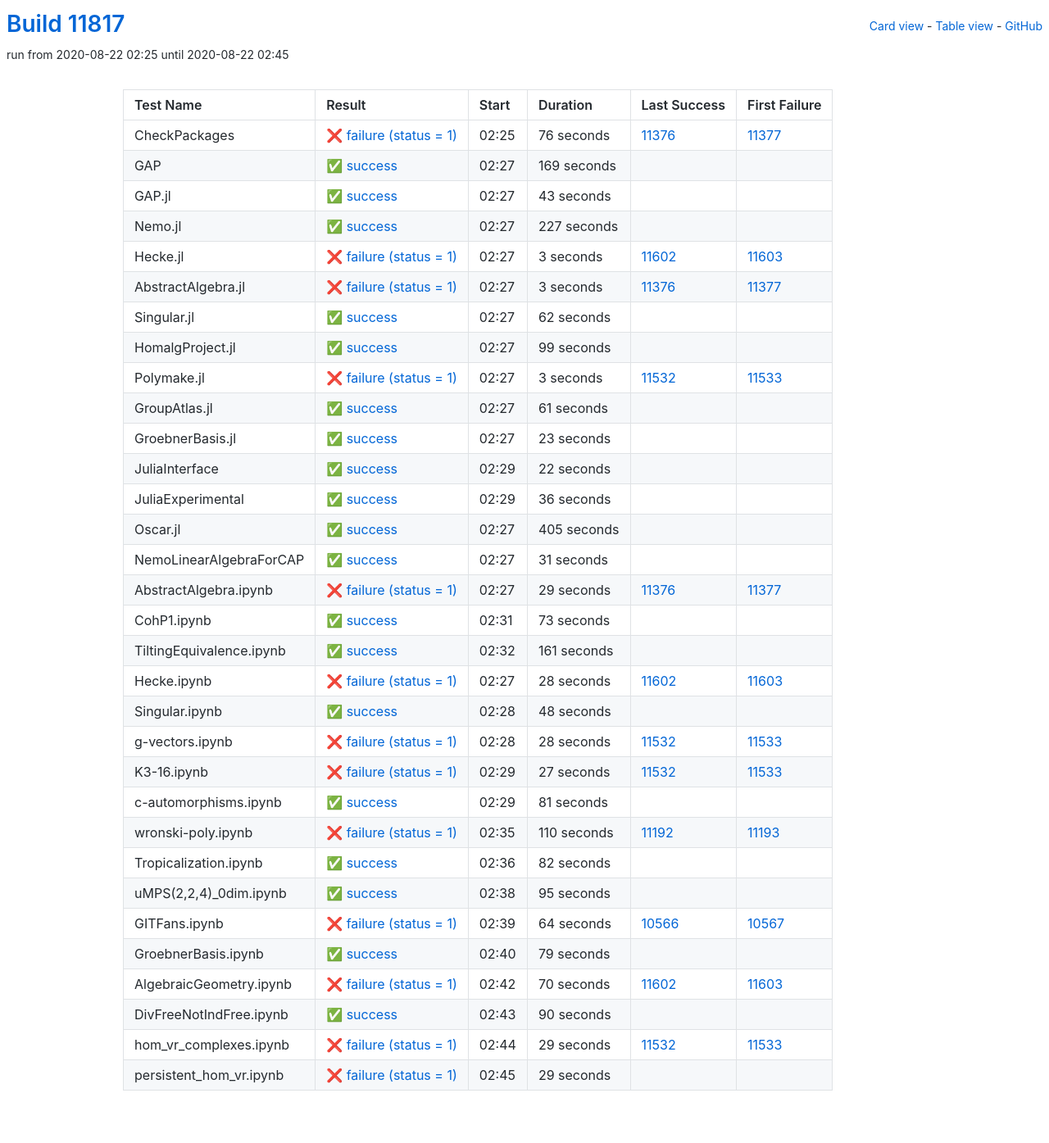
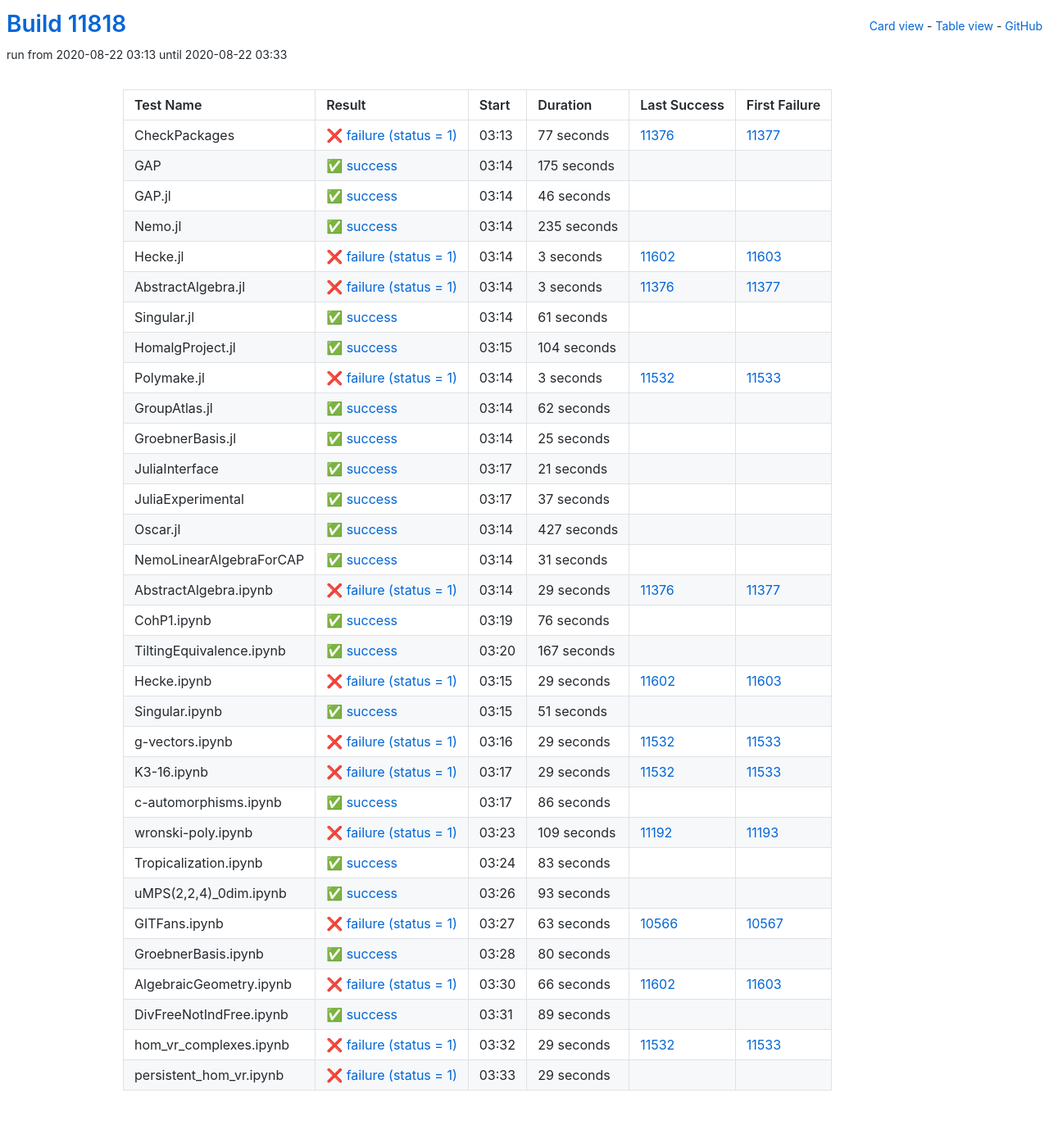
Before and after one commit to oscar-system/oscar-ci-status, a Jekyll site: the page built from table.html, in a window 1280 px wide. Shown: the whole page at 82% size. Built offline with Jekyll 4.4.1, drawn with Linux system fonts in a browser that asks for light colours.

Commit message:
Build #11818

```diff
--- a/_data/ci.yml
+++ b/_data/ci.yml
@@ -1,6 +1,6 @@
 ---
-build: 11817
-build_url: https://oscarci.mathematik.uni-kl.de/job/oscar/11817/
+build: 11818
+build_url: https://oscarci.mathematik.uni-kl.de/job/oscar/11818/
 job: oscar
 organization: oscar-system
 repo: oscar-ci-status
@@ -8,56 +8,56 @@
 tests:
 - name: CheckPackages
   id: checkpackages
-  log: https://oscarci.mathematik.uni-kl.de/job/oscar/11817/artifact/logs/build-11817/CheckPackages.log
-  start: 2020-08-22 02:25
+  log: https://oscarci.mathematik.uni-kl.de/job/oscar/11818/artifact/logs/build-11818/CheckPackages.log
+  start: 2020-08-22 03:13
   success: false
   exitcode: 1
   status: failure
-  duration: 76
+  duration: 77
   last_success: 11376
   last_success_url: https://oscarci.mathematik.uni-kl.de/job/oscar/11376/
   first_failure: 11377
   first_failure_url: https://oscarci.mathematik.uni-kl.de/job/oscar/11377/
 - name: GAP
   id: gap
-  log: https://oscarci.mathematik.uni-kl.de/job/oscar/11817/artifact/logs/build-11817/GAP.log
-  start: 2020-08-22 02:27
+  log: https://oscarci.mathematik.uni-kl.de/job/oscar/11818/artifact/logs/build-11818/GAP.log
+  start: 2020-08-22 03:14
   success: true
   exitcode: 0
   status: success
-  duration: 169
+  duration: 175
   last_success: false
   last_success_url:
   first_failure: false
   first_failure_url:
 - name: GAP.jl
   id: gap-jl
-  log: https://oscarci.mathematik.uni-kl.de/job/oscar/11817/artifact/logs/build-11817/GAP.jl.log
-  start: 2020-08-22 02:27
+  log: https://oscarci.mathematik.uni-kl.de/job/oscar/11818/artifact/logs/build-11818/GAP.jl.log
+  start: 2020-08-22 03:14
   success: true
   exitcode: 0
   status: success
-  duration: 43
+  duration: 46
   last_success: false
   last_success_url:
   first_failure: false
   first_failure_url:
 - name: Nemo.jl
   id: nemo-jl
-  log: https://oscarci.mathematik.uni-kl.de/job/oscar/11817/artifact/logs/build-11817/Nemo.jl.log
-  start: 2020-08-22 02:27
+  log: https://oscarci.mathematik.uni-kl.de/job/oscar/11818/artifact/logs/build-11818/Nemo.jl.log
+  start: 2020-08-22 03:14
   success: true
   exitcode: 0
   status: success
-  duration: 227
+  duration: 235
   last_success: false
   last_success_url:
   first_failure: false
   first_failure_url:
 - name: Hecke.jl
   id: hecke-jl
-  log: https://oscarci.mathematik.uni-kl.de/job/oscar/11817/artifact/logs/build-11817/Hecke.jl.log
-  start: 2020-08-22 02:27
+  log: https://oscarci.mathematik.uni-kl.de/job/oscar/11818/artifact/logs/build-11818/Hecke.jl.log
+  start: 2020-08-22 03:14
   success: false
   exitcode: 1
   status: failure
@@ -68,8 +68,8 @@
   first_failure_url: https://oscarci.mathematik.uni-kl.de/job/oscar/11603/
 - name: AbstractAlgebra.jl
   id: abstractalgebra-jl
-  log: https://oscarci.mathematik.uni-kl.de/job/oscar/11817/artifact/logs/build-11817/AbstractAlgebra.jl.log
-  start: 2020-08-22 02:27
+  log: https://oscarci.mathematik.uni-kl.de/job/oscar/11818/artifact/logs/build-11818/AbstractAlgebra.jl.log
+  start: 2020-08-22 03:14
   success: false
   exitcode: 1
   status: failure
@@ -80,32 +80,32 @@
   first_failure_url: https://oscarci.mathematik.uni-kl.de/job/oscar/11377/
 - name: Singular.jl
   id: singular-jl
-  log: https://oscarci.mathematik.uni-kl.de/job/oscar/11817/artifact/logs/build-11817/Singular.jl.log
-  start: 2020-08-22 02:27
+  log: https://oscarci.mathematik.uni-kl.de/job/oscar/11818/artifact/logs/build-11818/Singular.jl.log
+  start: 2020-08-22 03:14
   success: true
   exitcode: 0
   status: success
-  duration: 62
+  duration: 61
   last_success: false
   last_success_url:
   first_failure: false
   first_failure_url:
 - name: HomalgProject.jl
   id: homalgproject-jl
-  log: https://oscarci.mathematik.uni-kl.de/job/oscar/11817/artifact/logs/build-11817/HomalgProject.jl.log
-  start: 2020-08-22 02:27
+  log: https://oscarci.mathematik.uni-kl.de/job/oscar/11818/artifact/logs/build-11818/HomalgProject.jl.log
+  start: 2020-08-22 03:15
   success: true
   exitcode: 0
   status: success
-  duration: 99
+  duration: 104
   last_success: false
   last_success_url:
   first_failure: false
   first_failure_url:
 - name: Polymake.jl
   id: polymake-jl
-  log: https://oscarci.mathematik.uni-kl.de/job/oscar/11817/artifact/logs/build-11817/Polymake.jl.log
-  start: 2020-08-22 02:27
+  log: https://oscarci.mathematik.uni-kl.de/job/oscar/11818/artifact/logs/build-11818/Polymake.jl.log
+  start: 2020-08-22 03:14
   success: false
   exitcode: 1
   status: failure
@@ -116,68 +116,68 @@
   first_failure_url: https://oscarci.mathematik.uni-kl.de/job/oscar/11533/
 - name: GroupAtlas.jl
   id: groupatlas-jl
-  log: https://oscarci.mathematik.uni-kl.de/job/oscar/11817/artifact/logs/build-11817/GroupAtlas.jl.log
-  start: 2020-08-22 02:27
+  log: https://oscarci.mathematik.uni-kl.de/job/oscar/11818/artifact/logs/build-11818/GroupAtlas.jl.log
+  start: 2020-08-22 03:14
   success: true
   exitcode: 0
   status: success
-  duration: 61
+  duration: 62
   last_success: false
   last_success_url:
   first_failure: false
   first_failure_url:
 - name: GroebnerBasis.jl
   id: groebnerbasis-jl
-  log: https://oscarci.mathematik.uni-kl.de/job/oscar/11817/artifact/logs/build-11817/GroebnerBasis.jl.log
-  start: 2020-08-22 02:27
+  log: https://oscarci.mathematik.uni-kl.de/job/oscar/11818/artifact/logs/build-11818/GroebnerBasis.jl.log
+  start: 2020-08-22 03:14
   success: true
   exitcode: 0
   status: success
-  duration: 23
+  duration: 25
   last_success: false
   last_success_url:
   first_failure: false
   first_failure_url:
 - name: JuliaInterface
   id: juliainterface
-  log: https://oscarci.mathematik.uni-kl.de/job/oscar/11817/artifact/logs/build-11817/JuliaInterface.log
-  start: 2020-08-22 02:29
+  log: https://oscarci.mathematik.uni-kl.de/job/oscar/11818/artifact/logs/build-11818/JuliaInterface.log
+  start: 2020-08-22 03:17
   success: true
   exitcode: 0
   status: success
-  duration: 22
+  duration: 21
   last_success: false
   last_success_url:
   first_failure: false
   first_failure_url:
 - name: JuliaExperimental
   id: juliaexperimental
-  log: https://oscarci.mathematik.uni-kl.de/job/oscar/11817/artifact/logs/build-11817/JuliaExperimental.log
-  start: 2020-08-22 02:29
+  log: https://oscarci.mathematik.uni-kl.de/job/oscar/11818/artifact/logs/build-11818/JuliaExperimental.log
+  start: 2020-08-22 03:17
   success: true
   exitcode: 0
   status: success
-  duration: 36
+  duration: 37
   last_success: false
   last_success_url:
   first_failure: false
   first_failure_url:
 - name: Oscar.jl
   id: oscar-jl
-  log: https://oscarci.mathematik.uni-kl.de/job/oscar/11817/artifact/logs/build-11817/Oscar.jl.log
-  start: 2020-08-22 02:27
+  log: https://oscarci.mathematik.uni-kl.de/job/oscar/11818/artifact/logs/build-11818/Oscar.jl.log
+  start: 2020-08-22 03:14
   success: true
   exitcode: 0
   status: success
-  duration: 405
+  duration: 427
   last_success: false
   last_success_url:
   first_failure: false
   first_failure_url:
 - name: NemoLinearAlgebraForCAP
   id: nemolinearalgebraforcap
-  log: https://oscarci.mathematik.uni-kl.de/job/oscar/11817/artifact/logs/build-11817/NemoLinearAlgebraForCAP.log
-  start: 2020-08-22 02:27
+  log: https://oscarci.mathematik.uni-kl.de/job/oscar/11818/artifact/logs/build-11818/NemoLinearAlgebraForCAP.log
+  start: 2020-08-22 03:14
   success: true
   exitcode: 0
   status: success
@@ -188,8 +188,8 @@
   first_failure_url:
 - name: AbstractAlgebra.ipynb
   id: abstractalgebra-ipynb
-  log: https://oscarci.mathematik.uni-kl.de/job/oscar/11817/artifact/logs/build-11817/AbstractAlgebra.ipynb.log
-  start: 2020-08-22 02:27
+  log: https://oscarci.mathematik.uni-kl.de/job/oscar/11818/artifact/logs/build-11818/AbstractAlgebra.ipynb.log
+  start: 2020-08-22 03:14
   success: false
   exitcode: 1
   status: failure
@@ -200,176 +200,176 @@
   first_failure_url: https://oscarci.mathematik.uni-kl.de/job/oscar/11377/
 - name: CohP1.ipynb
   id: cohp1-ipynb
-  log: https://oscarci.mathematik.uni-kl.de/job/oscar/11817/artifact/logs/build-11817/CohP1.ipynb.log
-  start: 2020-08-22 02:31
+  log: https://oscarci.mathematik.uni-kl.de/job/oscar/11818/artifact/logs/build-11818/CohP1.ipynb.log
+  start: 2020-08-22 03:19
   success: true
   exitcode: 0
   status: success
-  duration: 73
+  duration: 76
   last_success: false
   last_success_url:
   first_failure: false
   first_failure_url:
 - name: TiltingEquivalence.ipynb
   id: tiltingequivalence-ipynb
-  log: https://oscarci.mathematik.uni-kl.de/job/oscar/11817/artifact/logs/build-11817/TiltingEquivalence.ipynb.log
-  start: 2020-08-22 02:32
+  log: https://oscarci.mathematik.uni-kl.de/job/oscar/11818/artifact/logs/build-11818/TiltingEquivalence.ipynb.log
+  start: 2020-08-22 03:20
   success: true
   exitcode: 0
   status: success
-  duration: 161
+  duration: 167
   last_success: false
   last_success_url:
   first_failure: false
   first_failure_url:
 - name: Hecke.ipynb
   id: hecke-ipynb
-  log: https://oscarci.mathematik.uni-kl.de/job/oscar/11817/artifact/logs/build-11817/Hecke.ipynb.log
-  start: 2020-08-22 02:27
+  log: https://oscarci.mathematik.uni-kl.de/job/oscar/11818/artifact/logs/build-11818/Hecke.ipynb.log
+  start: 2020-08-22 03:15
   success: false
   exitcode: 1
   status: failure
-  duration: 28
+  duration: 29
   last_success: 11602
   last_success_url: https://oscarci.mathematik.uni-kl.de/job/oscar/11602/
   first_failure: 11603
   first_failure_url: https://oscarci.mathematik.uni-kl.de/job/oscar/11603/
 - name: Singular.ipynb
   id: singular-ipynb
-  log: https://oscarci.mathematik.uni-kl.de/job/oscar/11817/artifact/logs/build-11817/Singular.ipynb.log
-  start: 2020-08-22 02:28
+  log: https://oscarci.mathematik.uni-kl.de/job/oscar/11818/artifact/logs/build-11818/Singular.ipynb.log
+  start: 2020-08-22 03:15
   success: true
   exitcode: 0
   status: success
-  duration: 48
+  duration: 51
   last_success: false
   last_success_url:
   first_failure: false
   first_failure_url:
 - name: g-vectors.ipynb
   id: g-vectors-ipynb
-  log: https://oscarci.mathematik.uni-kl.de/job/oscar/11817/artifact/logs/build-11817/g-vectors.ipynb.log
-  start: 2020-08-22 02:28
+  log: https://oscarci.mathematik.uni-kl.de/job/oscar/11818/artifact/logs/build-11818/g-vectors.ipynb.log
+  start: 2020-08-22 03:16
   success: false
   exitcode: 1
   status: failure
-  duration: 28
+  duration: 29
   last_success: 11532
   last_success_url: https://oscarci.mathematik.uni-kl.de/job/oscar/11532/
   first_failure: 11533
   first_failure_url: https://oscarci.mathematik.uni-kl.de/job/oscar/11533/
 - name: K3-16.ipynb
   id: k3-16-ipynb
-  log: https://oscarci.mathematik.uni-kl.de/job/oscar/11817/artifact/logs/build-11817/K3-16.ipynb.log
-  start: 2020-08-22 02:29
+  log: https://oscarci.mathematik.uni-kl.de/job/oscar/11818/artifact/logs/build-11818/K3-16.ipynb.log
+  start: 2020-08-22 03:17
   success: false
   exitcode: 1
   status: failure
-  duration: 27
+  duration: 29
   last_success: 11532
   last_success_url: https://oscarci.mathematik.uni-kl.de/job/oscar/11532/
   first_failure: 11533
   first_failure_url: https://oscarci.mathematik.uni-kl.de/job/oscar/11533/
 - name: c-automorphisms.ipynb
   id: c-automorphisms-ipynb
-  log: https://oscarci.mathematik.uni-kl.de/job/oscar/11817/artifact/logs/build-11817/c-automorphisms.ipynb.log
-  start: 2020-08-22 02:29
+  log: https://oscarci.mathematik.uni-kl.de/job/oscar/11818/artifact/logs/build-11818/c-automorphisms.ipynb.log
+  start: 2020-08-22 03:17
   success: true
   exitcode: 0
   status: success
-  duration: 81
+  duration: 86
   last_success: false
   last_success_url:
   first_failure: false
   first_failure_url:
 - name: wronski-poly.ipynb
   id: wronski-poly-ipynb
-  log: https://oscarci.mathematik.uni-kl.de/job/oscar/11817/artifact/logs/build-11817/wronski-poly.ipynb.log
-  start: 2020-08-22 02:35
+  log: https://oscarci.mathematik.uni-kl.de/job/oscar/11818/artifact/logs/build-11818/wronski-poly.ipynb.log
+  start: 2020-08-22 03:23
   success: false
   exitcode: 1
   status: failure
-  duration: 110
+  duration: 109
   last_success: 11192
   last_success_url: https://oscarci.mathematik.uni-kl.de/job/oscar/11192/
   first_failure: 11193
   first_failure_url: https://oscarci.mathematik.uni-kl.de/job/oscar/11193/
 - name: Tropicalization.ipynb
   id: tropicalization-ipynb
-  log: https://oscarci.mathematik.uni-kl.de/job/oscar/11817/artifact/logs/build-11817/Tropicalization.ipynb.log
-  start: 2020-08-22 02:36
+  log: https://oscarci.mathematik.uni-kl.de/job/oscar/11818/artifact/logs/build-11818/Tropicalization.ipynb.log
+  start: 2020-08-22 03:24
   success: true
   exitcode: 0
   status: success
-  duration: 82
+  duration: 83
   last_success: false
   last_success_url:
   first_failure: false
   first_failure_url:
 - name: uMPS(2,2,4)_0dim.ipynb
   id: umps-2-2-4-0dim-ipynb
-  log: https://oscarci.mathematik.uni-kl.de/job/oscar/11817/artifact/logs/build-11817/uMPS-2-2-4-_0dim.ipynb.log
-  start: 2020-08-22 02:38
+  log: https://oscarci.mathematik.uni-kl.de/job/oscar/11818/artifact/logs/build-11818/uMPS-2-2-4-_0dim.ipynb.log
+  start: 2020-08-22 03:26
   success: true
   exitcode: 0
   status: success
-  duration: 95
+  duration: 93
   last_success: false
   last_success_url:
   first_failure: false
   first_failure_url:
 - name: GITFans.ipynb
   id: gitfans-ipynb
-  log: https://oscarci.mathematik.uni-kl.de/job/oscar/11817/artifact/logs/build-11817/GITFans.ipynb.log
-  start: 2020-08-22 02:39
+  log: https://oscarci.mathematik.uni-kl.de/job/oscar/11818/artifact/logs/build-11818/GITFans.ipynb.log
+  start: 2020-08-22 03:27
   success: false
   exitcode: 1
   status: failure
-  duration: 64
+  duration: 63
   last_success: 10566
   last_success_url: https://oscarci.mathematik.uni-kl.de/job/oscar/10566/
   first_failure: 10567
   first_failure_url: https://oscarci.mathematik.uni-kl.de/job/oscar/10567/
 - name: GroebnerBasis.ipynb
   id: groebnerbasis-ipynb
-  log: https://oscarci.mathematik.uni-kl.de/job/oscar/11817/artifact/logs/build-11817/GroebnerBasis.ipynb.log
-  start: 2020-08-22 02:40
+  log: https://oscarci.mathematik.uni-kl.de/job/oscar/11818/artifact/logs/build-11818/GroebnerBasis.ipynb.log
+  start: 2020-08-22 03:28
   success: true
   exitcode: 0
   status: success
-  duration: 79
+  duration: 80
   last_success: false
   last_success_url:
   first_failure: false
   first_failure_url:
 - name: AlgebraicGeometry.ipynb
   id: algebraicgeometry-ipynb
-  log: https://oscarci.mathematik.uni-kl.de/job/oscar/11817/artifact/logs/build-11817/AlgebraicGeometry.ipynb.log
-  start: 2020-08-22 02:42
+  log: https://oscarci.mathematik.uni-kl.de/job/oscar/11818/artifact/logs/build-11818/AlgebraicGeometry.ipynb.log
+  start: 2020-08-22 03:30
   success: false
   exitcode: 1
   status: failure
-  duration: 70
+  duration: 66
   last_success: 11602
   last_success_url: https://oscarci.mathematik.uni-kl.de/job/oscar/11602/
   first_failure: 11603
   first_failure_url: https://oscarci.mathematik.uni-kl.de/job/oscar/11603/
 - name: DivFreeNotIndFree.ipynb
   id: divfreenotindfree-ipynb
-  log: https://oscarci.mathematik.uni-kl.de/job/oscar/11817/artifact/logs/build-11817/DivFreeNotIndFree.ipynb.log
-  start: 2020-08-22 02:43
+  log: https://oscarci.mathematik.uni-kl.de/job/oscar/11818/artifact/logs/build-11818/DivFreeNotIndFree.ipynb.log
+  start: 2020-08-22 03:31
   success: true
   exitcode: 0
   status: success
-  duration: 90
+  duration: 89
   last_success: false
   last_success_url:
   first_failure: false
   first_failure_url:
 - name: hom_vr_complexes.ipynb
   id: hom-vr-complexes-ipynb
-  log: https://oscarci.mathematik.uni-kl.de/job/oscar/11817/artifact/logs/build-11817/hom_vr_complexes.ipynb.log
-  start: 2020-08-22 02:44
+  log: https://oscarci.mathematik.uni-kl.de/job/oscar/11818/artifact/logs/build-11818/hom_vr_complexes.ipynb.log
+  start: 2020-08-22 03:32
   success: false
   exitcode: 1
   status: failure
@@ -380,8 +380,8 @@
   first_failure_url: https://oscarci.mathematik.uni-kl.de/job/oscar/11533/
 - name: persistent_hom_vr.ipynb
   id: persistent-hom-vr-ipynb
-  log: https://oscarci.mathematik.uni-kl.de/job/oscar/11817/artifact/logs/build-11817/persistent_hom_vr.ipynb.log
-  start: 2020-08-22 02:45
+  log: https://oscarci.mathematik.uni-kl.de/job/oscar/11818/artifact/logs/build-11818/persistent_hom_vr.ipynb.log
+  start: 2020-08-22 03:33
   success: false
   exitcode: 1
   status: failure
```
Also changed, not shown: README.md.
